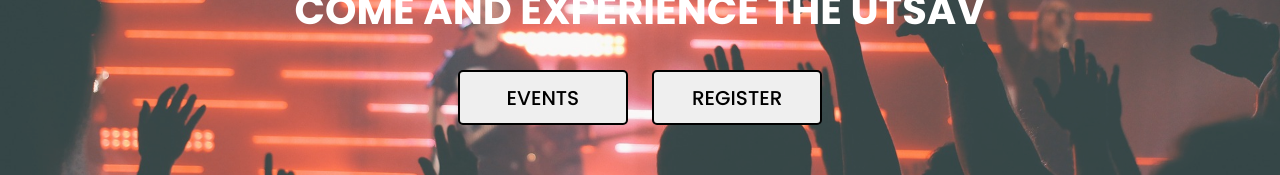
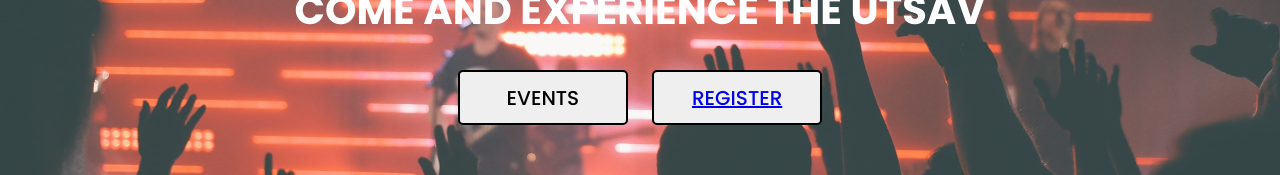
Before and after one commit to rajnishm990/College_fest, a plain HTML site: page index.html in a window 1280 px wide. Shown: the part 405-580 px from the top of the page. Drawn offline with Linux system fonts and the light colour scheme.

Commit message:
link to button

```diff
--- a/index.html
+++ b/index.html
@@ -43,7 +43,7 @@
     <div class="sub_title">COME AND EXPERIENCE THE UTSAV</div>
     <div class="btns">
      <a href="#eventpage"><button class="button">EVENTS</button></a>
-      <button class="button">REGISTER</button>
+      <button class="button"><a href="fest_form.html" target="_blank" >REGISTER</a></button>
     </div>
   </div>
   <div id ="eventpage">
```
